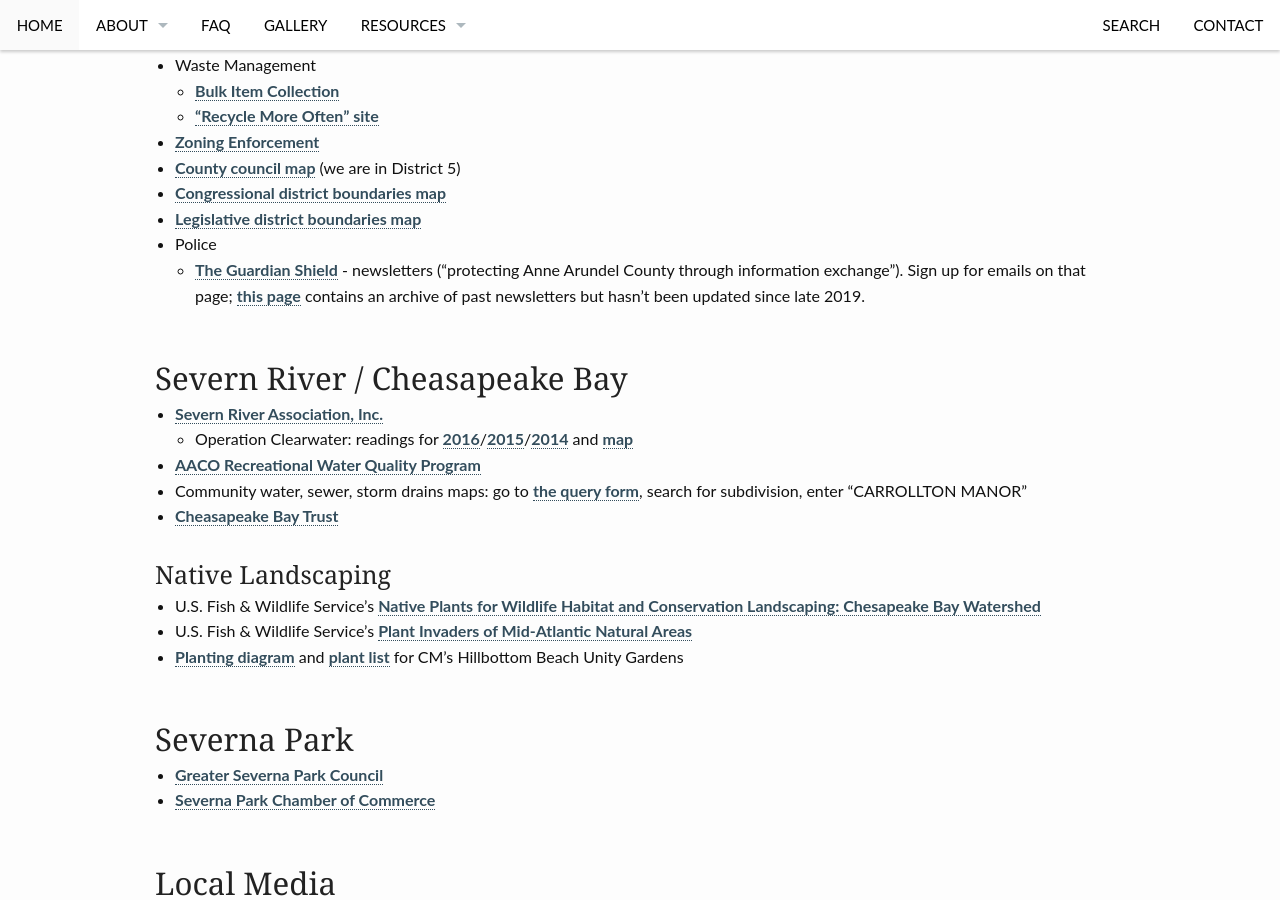
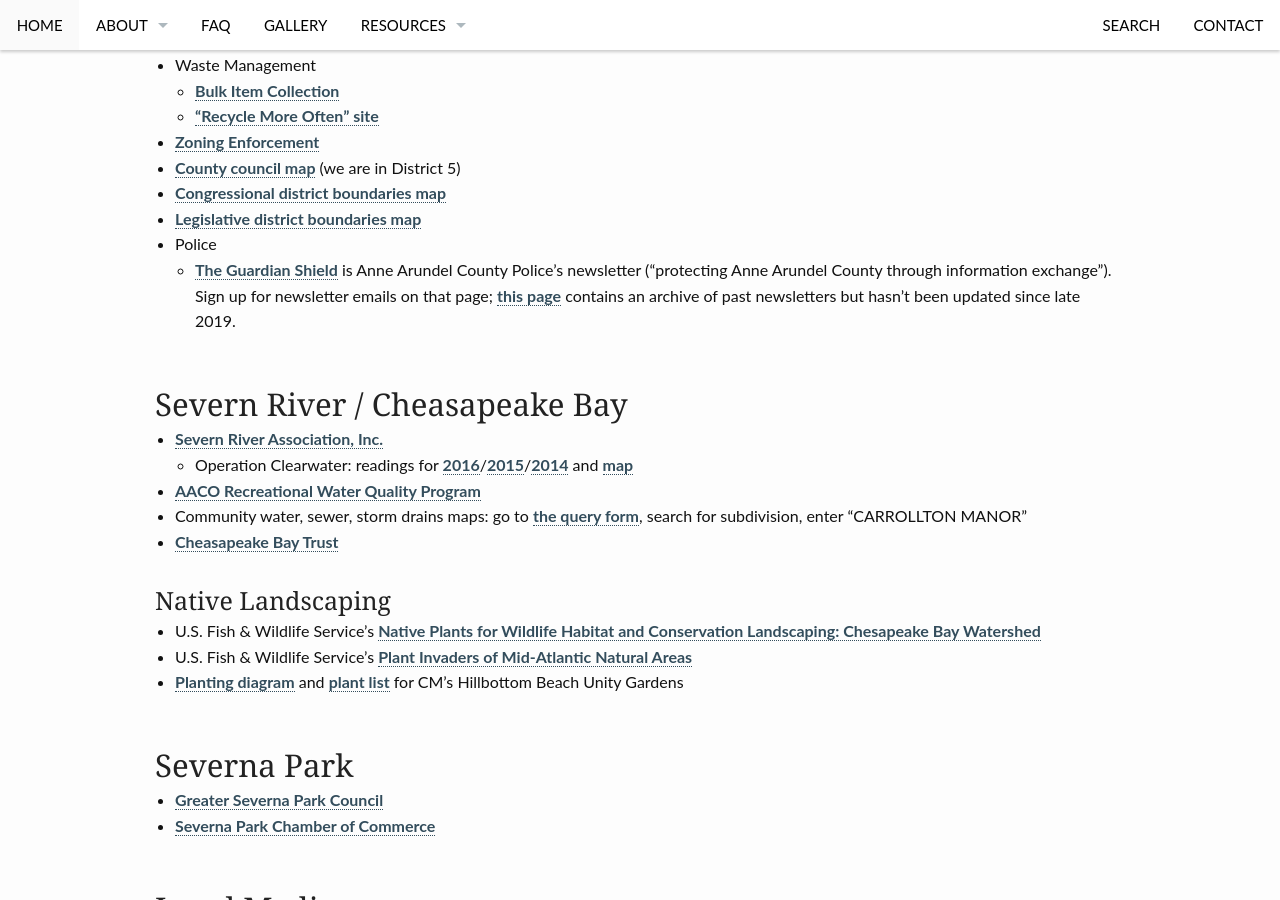
Before and after one commit to carrolltonmanor/carrolltonmanor.github.io, a Jekyll site: the page built from pages/links.md, in a window 1280 px wide and 900 px high, scrolled down 583 px. Built offline with Jekyll 4.4.1, drawn with Linux system fonts in a browser that asks for light colours.

Commit message:
updated links

```diff
--- a/pages/links.md
+++ b/pages/links.md
@@ -25,7 +25,7 @@
 * <a href="http://www.aacounty.org/Elections/Resources/AA_County_Election_Map_2014_Congressional_District_Boundary.pdf">Congressional district boundaries map </a>
 * <a href="http://www.aacounty.org/Elections/Resources/AA_County_Election_Map_2014_Legislative_District_Boundary.pdf">Legislative district boundaries map</a>
 * Police
-  * <a href="https://www.aapdguardianshield.org">The Guardian Shield</a> - newsletters ("protecting Anne Arundel County through information exchange").  Sign up for emails on that page; <a href="https://www.aapdguardianshield.org/guardian-newsletters.html">this page</a> contains an archive of past newsletters but hasn't been updated since late 2019.
+  * <a href="https://www.aapdguardianshield.org">The Guardian Shield</a> is Anne Arundel County Police's newsletter ("protecting Anne Arundel County through information exchange").  Sign up for newsletter emails on that page; <a href="https://www.aapdguardianshield.org/guardian-newsletters.html">this page</a> contains an archive of past newsletters but hasn't been updated since late 2019.
 
 ## Severn River / Cheasapeake Bay
 
```
